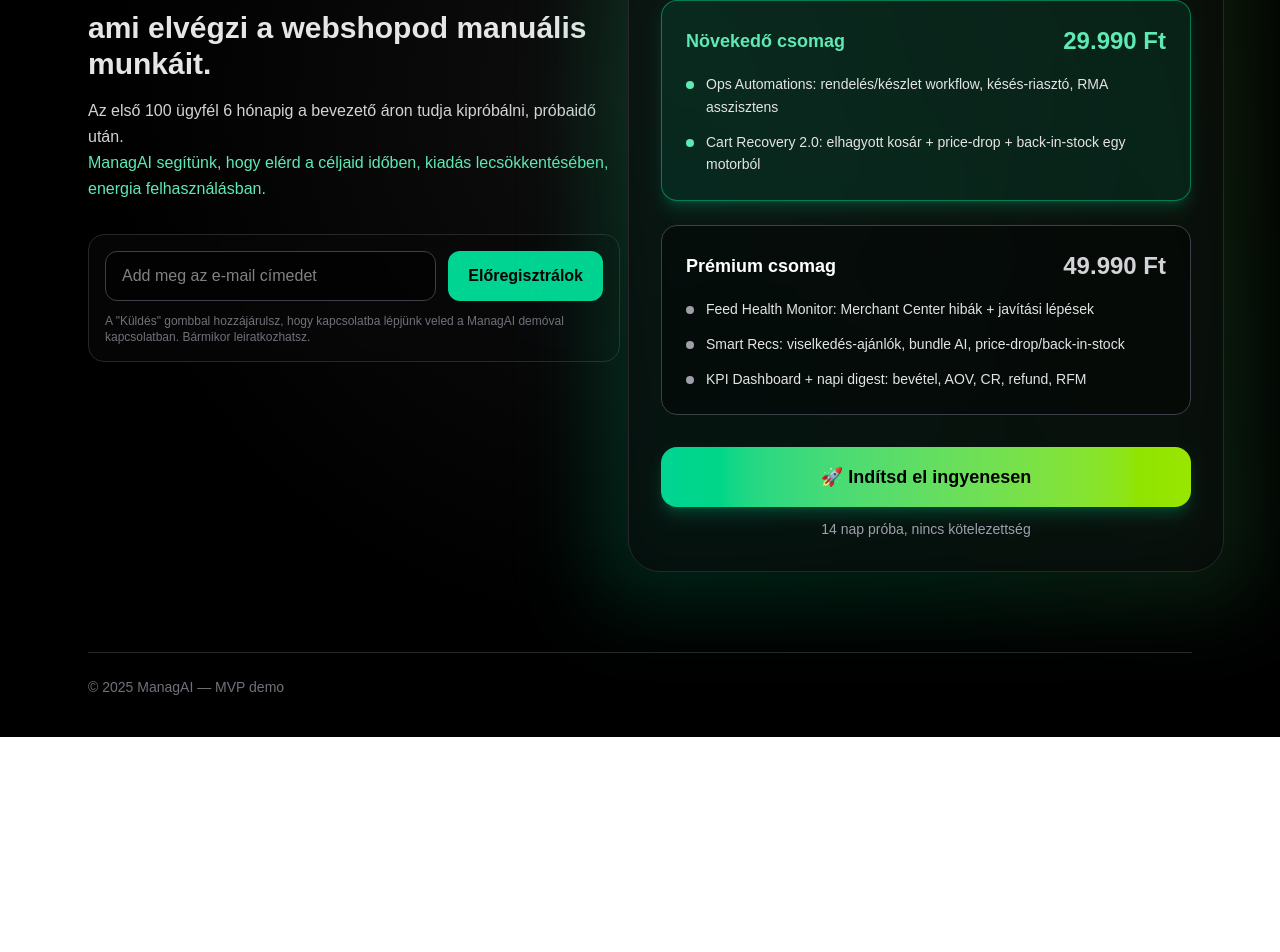
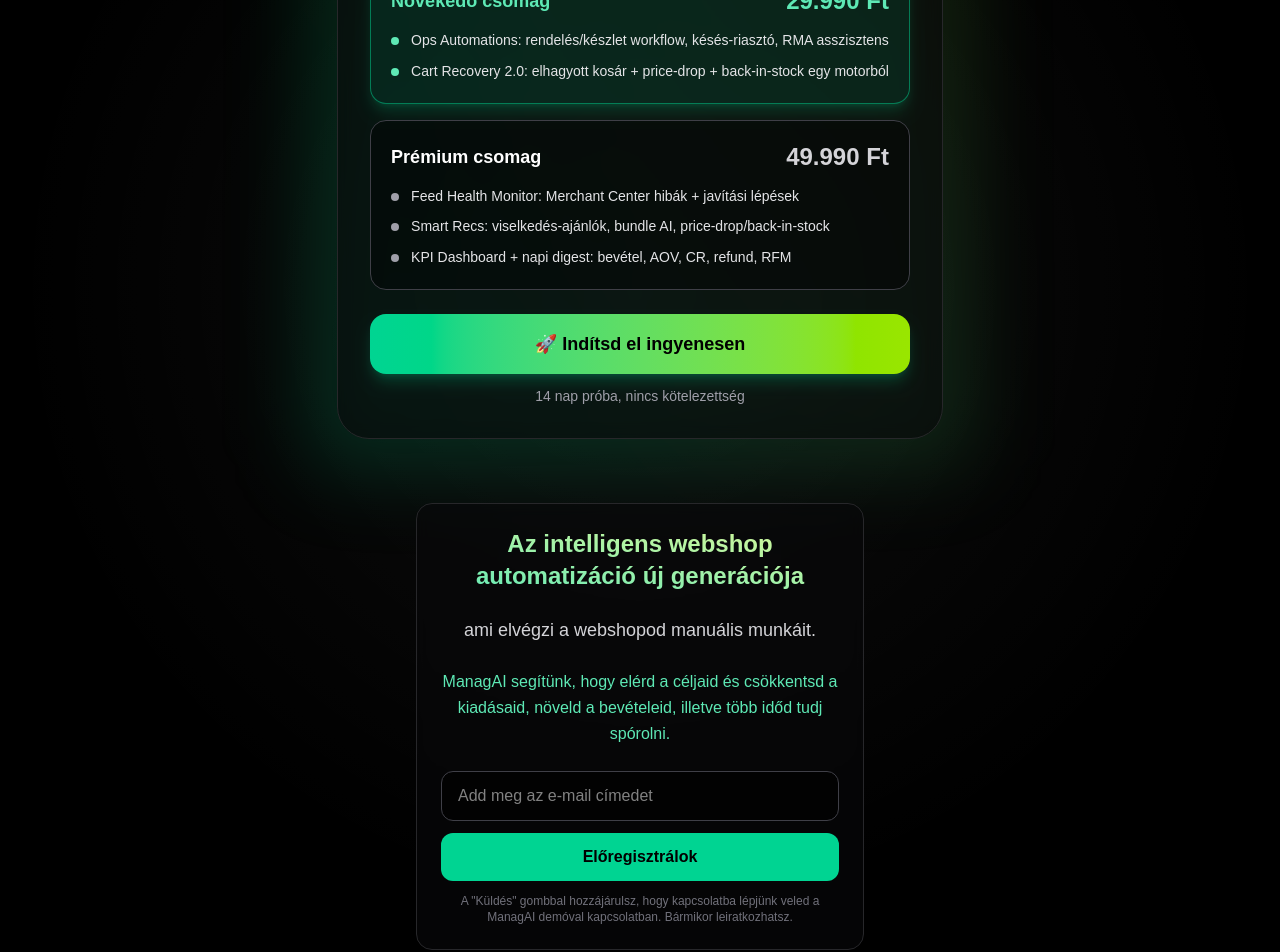
Before and after one commit to managai2025/managai, a Next.js app: page / in a window 1280 px wide. Shown: the part 540-1492 px from the top of the page. Before the commit the page ends 1277 px from the top, so only its background shows below. Built offline with nearby package versions, Linux system fonts and the light colour scheme.

Commit message:
fix: DB schema for email subscriptions + landing page redesign - compact layout, updated text, centered email form

```diff
--- a/src/app/page.tsx
+++ b/src/app/page.tsx
@@ -57,78 +57,25 @@
           </nav>
         </header>
 
-        {/* Hero blokk */}
-        <section className="mt-16 grid items-center gap-10 md:grid-cols-2">
-          <div>
-            <h1 className="text-4xl md:text-5xl font-bold leading-tight">
-              <span className="bg-gradient-to-tr from-emerald-300 to-lime-200 bg-clip-text text-transparent">
-                Az intelligens webshop automatizáció új generációja
-              </span>
-              <span className="block mt-2 text-2xl md:text-3xl text-white/90">ami elvégzi a webshopod manuális munkáit.</span>
-            </h1>
-            <p className="mt-4 text-base text-zinc-300 leading-relaxed">
-              Az első 100 ügyfél 6 hónapig a bevezető áron tudja kipróbálni, próbaidő után.<br/>
-              <span className="text-emerald-300 font-medium">ManagAI segítünk, hogy elérd a céljaid időben, kiadás lecsökkentésében, energia felhasználásban.</span>
-            </p>
-
-            {/* E-mail feliratkozás / köszönjük állapot */}
-            <div className="mt-8 rounded-2xl border border-zinc-800 bg-zinc-950/60 p-4 backdrop-blur">
-              {!done ? (
-                <form onSubmit={onSubmit} className="flex flex-col md:flex-row gap-3">
-                  <input
-                    type="email"
-                    required
-                    placeholder="Add meg az e-mail címedet"
-                    value={email}
-                    onChange={(e) => setEmail(e.target.value)}
-                    className="w-full rounded-xl border border-zinc-700 bg-black/60 px-4 py-3 outline-none ring-emerald-400/30 focus:ring"
-                  />
-                  <button
-                    disabled={loading}
-                    className="whitespace-nowrap rounded-xl bg-emerald-400 px-5 py-3 font-semibold text-black hover:opacity-90 disabled:opacity-60"
-                  >
-                    {loading ? 'Küldés…' : 'Előregisztrálok'}
-                  </button>
-                </form>
-              ) : (
-                <div className="flex items-center gap-3">
-                  <div className="h-6 w-6 rounded-full bg-emerald-400/20 grid place-items-center">
-                    <svg viewBox="0 0 24 24" className="h-4 w-4 text-emerald-400">
-                      <path fill="currentColor" d="M9 16.2 4.8 12l-1.4 1.4L9 19 21 7l-1.4-1.4L9 16.2z"/>
-                    </svg>
-                  </div>
-                  <p className="text-emerald-300">
-                    Köszönjük, hamarosan értesítünk! 🎉
-                  </p>
-                </div>
-              )}
-              {error && <p className="mt-2 text-sm text-red-400">{error}</p>}
-              <p className="mt-3 text-xs text-zinc-500">
-                A "Küldés" gombbal hozzájárulsz, hogy kapcsolatba lépjünk veled a ManagAI demóval kapcsolatban.
-                <span className="hidden md:inline"> Bármikor leiratkozhatsz.</span>
-              </p>
-            </div>
-
-
-          </div>
-
+        {/* Hero blokk - csak jobb oldali árazási csomagok */}
+        <section className="mt-16 flex justify-center">
           {/* Vizuál / árazási csomagok */}
-          <div className="relative -mx-8">
+          <div className="relative max-w-2xl">
             <div className="absolute -inset-8 rounded-[2rem] bg-gradient-to-tr from-emerald-500/20 to-lime-400/10 blur-2xl" />
             <div className="relative rounded-[2rem] border border-zinc-800 bg-zinc-950/60 p-8 backdrop-blur">
               {/* Promó banner */}
-              <div className="mb-8 rounded-2xl bg-gradient-to-r from-emerald-500/20 to-lime-400/20 border border-emerald-400/30 p-6">
+              <div className="mb-6 rounded-2xl bg-gradient-to-r from-emerald-500/20 to-lime-400/20 border border-emerald-400/30 p-6">
                 <div className="flex items-center gap-3 mb-3">
                   <div className="h-3 w-3 rounded-full bg-emerald-400 animate-pulse"></div>
                   <span className="text-base font-semibold text-emerald-300">🚀 Korai hozzáférés</span>
                 </div>
                 <p className="text-sm text-emerald-200 leading-relaxed">
-                  Első 100 résztvevő <span className="font-bold text-white">6 hónapig akciós áron</span>
+                  Az első 100 ügyfél <span className="font-bold text-white">6 hónapig akciós áron</span> használhatja, próbaidő után.
                 </p>
               </div>
 
-              {/* Árazási csomagok */}
-              <div className="space-y-6">
+              {/* Árazási csomagok - kompaktabb */}
+              <div className="space-y-4">
                 {[
                   {
                     name: 'Alap csomag',
@@ -157,12 +104,12 @@
                     ]
                   },
                 ].map((pkg, idx) => (
-                                     <div key={pkg.name} className={`rounded-2xl border p-6 transition-all hover:scale-105 ${
+                  <div key={pkg.name} className={`rounded-2xl border p-5 transition-all hover:scale-105 ${
                     idx === 1
                       ? 'border-emerald-400/50 bg-emerald-400/10 shadow-lg shadow-emerald-500/20'
                       : 'border-zinc-700 bg-black/40 hover:border-zinc-600'
                   }`}>
-                                         <div className="flex items-center justify-between mb-4">
+                    <div className="flex items-center justify-between mb-3">
                       <h3 className={`text-lg font-bold ${
                         idx === 1 ? 'text-emerald-300' : 'text-white'
                       }`}>
@@ -174,7 +121,7 @@
                         {pkg.price} Ft
                       </span>
                     </div>
-                                         <ul className="text-sm text-zinc-300 space-y-3 leading-relaxed">
+                    <ul className="text-sm text-zinc-300 space-y-2 leading-relaxed">
                       {pkg.features.map((feature, fIdx) => (
                         <li key={fIdx} className="flex items-start gap-3">
                           <div className={`h-2 w-2 rounded-full mt-2 flex-shrink-0 ${
@@ -189,7 +136,7 @@
               </div>
 
               {/* CTA */}
-              <div className="mt-8 text-center">
+              <div className="mt-6 text-center">
                 <button className="w-full rounded-2xl bg-gradient-to-r from-emerald-400 to-lime-400 px-6 py-4 text-lg font-bold text-black hover:from-emerald-300 hover:to-lime-300 transition-all duration-300 transform hover:scale-105 shadow-lg shadow-emerald-500/25">
                   🚀 Indítsd el ingyenesen
                 </button>
@@ -199,10 +146,61 @@
           </div>
         </section>
 
+        {/* E-mail feliratkozás - középen */}
+        <section className="mt-16 flex justify-center">
+          <div className="max-w-md w-full">
+            <div className="rounded-2xl border border-zinc-800 bg-zinc-950/60 p-6 backdrop-blur">
+              <h2 className="text-2xl font-bold text-center mb-6 bg-gradient-to-tr from-emerald-300 to-lime-200 bg-clip-text text-transparent">
+                Az intelligens webshop automatizáció új generációja
+              </h2>
+              <p className="text-lg text-center mb-6 text-zinc-300 leading-relaxed">
+                ami elvégzi a webshopod manuális munkáit.
+              </p>
+              <p className="text-base text-center mb-6 text-zinc-300 leading-relaxed">
+                <span className="text-emerald-300 font-medium">ManagAI segítünk, hogy elérd a céljaid és csökkentsd a kiadásaid, növeld a bevételeid, illetve több időd tudj spórolni.</span>
+              </p>
 
+              {/* E-mail feliratkozás / köszönjük állapot */}
+              {!done ? (
+                <form onSubmit={onSubmit} className="flex flex-col gap-3">
+                  <input
+                    type="email"
+                    required
+                    placeholder="Add meg az e-mail címedet"
+                    value={email}
+                    onChange={(e) => setEmail(e.target.value)}
+                    className="w-full rounded-xl border border-zinc-700 bg-black/60 px-4 py-3 outline-none ring-emerald-400/30 focus:ring"
+                  />
+                  <button
+                    disabled={loading}
+                    className="w-full rounded-xl bg-emerald-400 px-5 py-3 font-semibold text-black hover:opacity-90 disabled:opacity-60"
+                  >
+                    {loading ? 'Küldés…' : 'Előregisztrálok'}
+                  </button>
+                </form>
+              ) : (
+                <div className="flex items-center justify-center gap-3">
+                  <div className="h-6 w-6 rounded-full bg-emerald-400/20 grid place-items-center">
+                    <svg viewBox="0 0 24 24" className="h-4 w-4 text-emerald-400">
+                      <path fill="currentColor" d="M9 16.2 4.8 12l-1.4 1.4L9 19 21 7l-1.4-1.4L9 16.2z"/>
+                    </svg>
+                  </div>
+                  <p className="text-emerald-300">
+                    Köszönjük, hamarosan értesítünk! 🎉
+                  </p>
+                </div>
+              )}
+              {error && <p className="mt-2 text-sm text-red-400 text-center">{error}</p>}
+              <p className="mt-3 text-xs text-zinc-500 text-center">
+                A "Küldés" gombbal hozzájárulsz, hogy kapcsolatba lépjünk veled a ManagAI demóval kapcsolatban.
+                <span className="hidden md:inline"> Bármikor leiratkozhatsz.</span>
+              </p>
+            </div>
+          </div>
+        </section>
 
         {/* Lábléc */}
-        <footer className="mt-20 border-t border-zinc-800 pt-6 text-sm text-zinc-500">
+        <footer className="mt-20 border-t border-zinc-800 pt-6 text-sm text-zinc-500 text-center">
           © {new Date().getFullYear()} ManagAI — MVP demo
         </footer>
       </div>
```
Also changed, not shown: 1 other file (tests, documents, lock files or other folders). Lines whose indentation alone changed are shown as unchanged.
